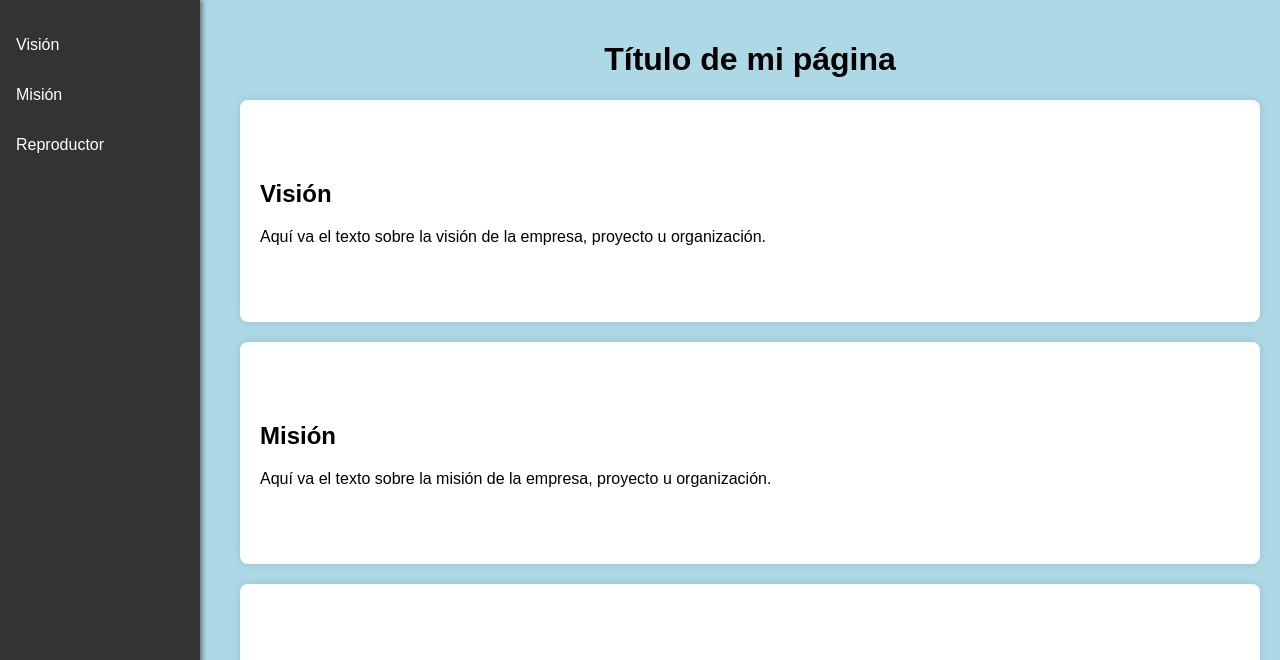
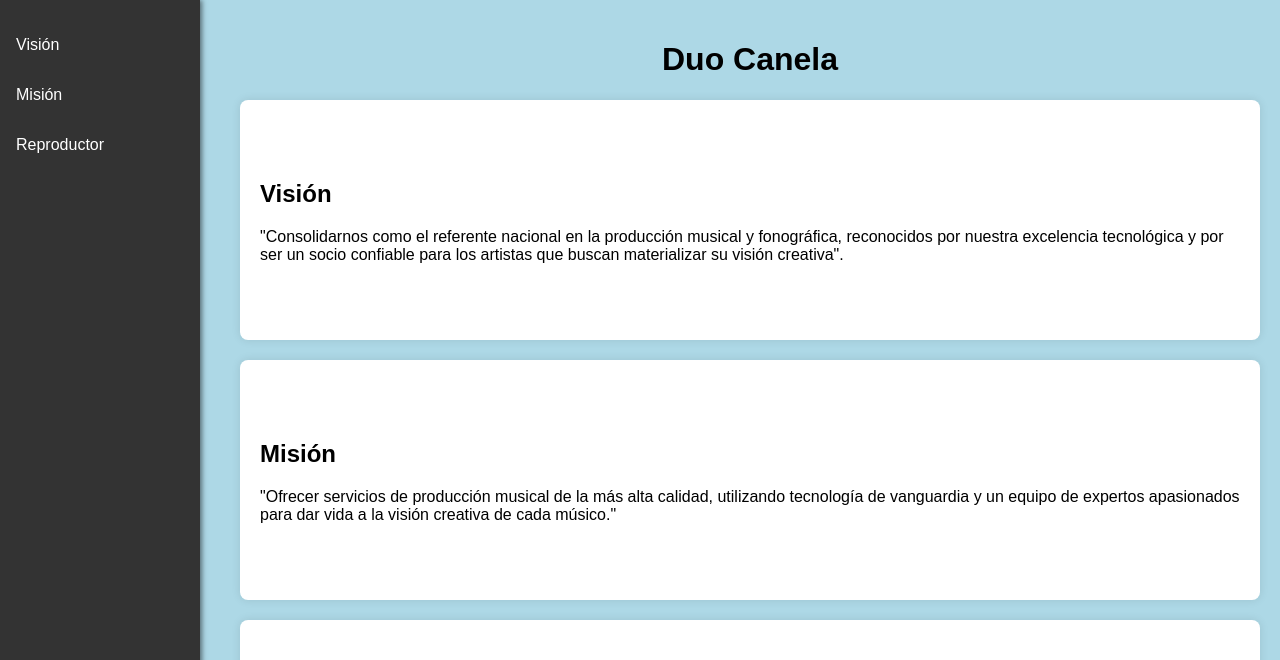
Before and after one commit to vdrj777/orquesta, a plain HTML site: page index.html in a window 1280 px wide. Shown: the top 660 px of the page. Drawn offline with Linux system fonts and the light colour scheme.

Commit message:
index.html
4

```diff
--- a/index.html
+++ b/index.html
@@ -3,7 +3,7 @@
 <head>
     <meta charset="UTF-8">
     <meta name="viewport" content="width=device-width, initial-scale=1.0">
-    <title>Menú con Anclajes, Reproductor y WhatsApp</title>
+    <title>Orquesta</title>
     <style>
         /* Estilos generales y fondo de la página */
         body {
@@ -193,18 +193,18 @@
 
     <!-- Contenido principal de la página -->
     <div class="contenido-principal">
-        <h1 style="text-align: center;">Título de mi página</h1>
+        <h1 style="text-align: center;">Duo Canela</h1>
 
         <!-- Sección de Visión -->
         <section id="vision" class="seccion">
             <h2>Visión</h2>
-            <p>Aquí va el texto sobre la visión de la empresa, proyecto u organización.</p>
+            <p>"Consolidarnos como el referente nacional en la producción musical y fonográfica, reconocidos por nuestra excelencia tecnológica y por ser un socio confiable para los artistas que buscan materializar su visión creativa".</p>
         </section>
 
         <!-- Sección de Misión -->
         <section id="mision" class="seccion">
             <h2>Misión</h2>
-            <p>Aquí va el texto sobre la misión de la empresa, proyecto u organización.</p>
+            <p>"Ofrecer servicios de producción musical de la más alta calidad, utilizando tecnología de vanguardia y un equipo de expertos apasionados para dar vida a la visión creativa de cada músico."</p>
         </section>
 
         <!-- Sección del Reproductor -->
```
